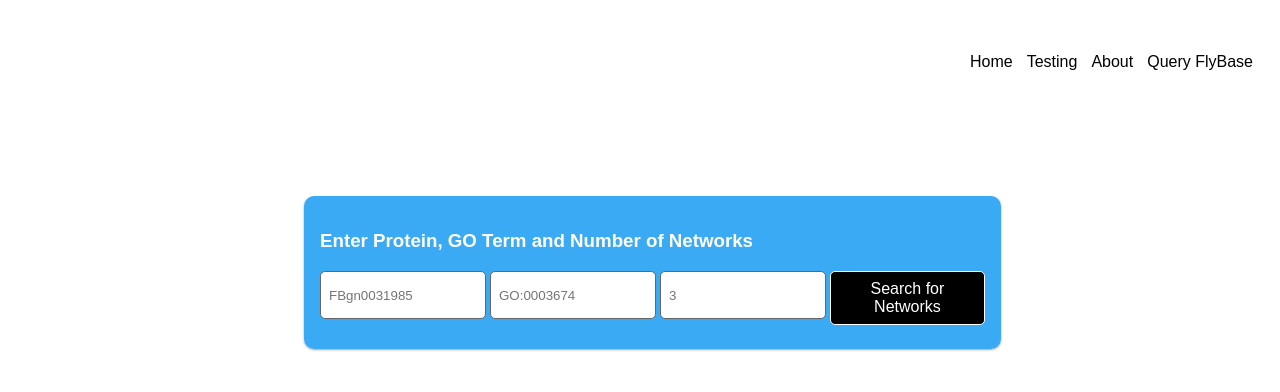
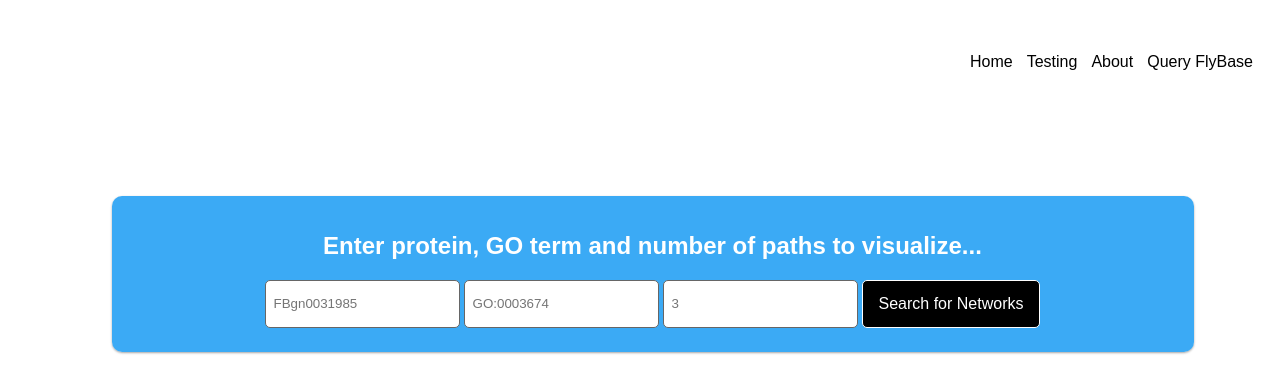
Before and after one commit to Reed-CompBio/protein-weaver, a React (Vite) app in the folder client/: page /flybase in a window 1280 px wide. Shown: the top 392 px of the page. Built offline with nearby package versions, Linux system fonts and the light colour scheme.

Commit message:
Format main layout

```diff
--- a/client/src/components/FlyQuery.jsx
+++ b/client/src/components/FlyQuery.jsx
@@ -79,11 +79,13 @@ export default function FlyQuery() {
 
   return (
     <div>
+      <div className="search-box-align">
+
         <div className="container">
         <form method="post" onSubmit={handleSubmit} action="api/getFlyBase">
 
           <div className="wrapper">
-          <h3>Enter Protein, GO Term and Number of Networks</h3>
+            <h2>Enter protein, GO term and number of paths to visualize...</h2>
             <div className="search-container">
           <input
             type="text"
@@ -116,6 +118,7 @@ export default function FlyQuery() {
           >Search for Networks</button>
             </div>
           </div>
+
       </form>
       </div>
 
@@ -139,6 +142,8 @@ export default function FlyQuery() {
           props={sidebarNode}/>
         </div>
       )}
+
+      </div>
     </div>
   );
 };
--- a/client/src/index.css
+++ b/client/src/index.css
@@ -95,18 +95,12 @@ ul > * {
   margin-left: 25px
 }
 
-.cytoscape-graph{
-  border: 2px solid white;
-  border-radius: 10px;
-  background-color: #ffffff;
-}
-
 body {
   font: 16px Arial, Verdana, Tahoma, Sans-serif;
 }
 
 .container {
-  width: 665px;
+  width: 1050px;
   background: #0493f2c7;
   margin: 0 auto;
   padding: 16px;
@@ -118,11 +112,15 @@ body {
   margin: 8px 0;
 }
 
+.wrapper h2 {
+  text-align: center;
+}
+
 .search-container {
   display: flex;
   flex-direction: row;
   flex-wrap: nowrap;
-  justify-content: flex-start;
+  justify-content: center;
   align-content: stretch;
   align-items: flex-start;
 }
@@ -170,16 +168,37 @@ input {
     align-self: auto;
 }
 
+.cytoscape-graph{
+  border: 2px solid white;
+  border-radius: 10px;
+  background-color: #ffffff;
+  height: 480px;
+  width: 800px;
+}
+
+.search-box-align {
+  display: flex;
+  justify-content: center;
+  flex-direction: column;
+  flex-wrap: wrap;
+}
+
 .sidebar-align {
   display: flex;
+  justify-content: center;
 }
 
 .sidebar {
   width: 250px;
-  height: 484px;
+  height: 480px;
   background-color: lightgrey;
+  border: 2px solid lightgrey;
   border-radius: 10px;
   padding: 10px;
+}
+
+.sidebar h2, p {
+  color: black;
 }
 
 @media (prefers-color-scheme: light) {
```
Lines whose indentation alone changed are shown as unchanged.
